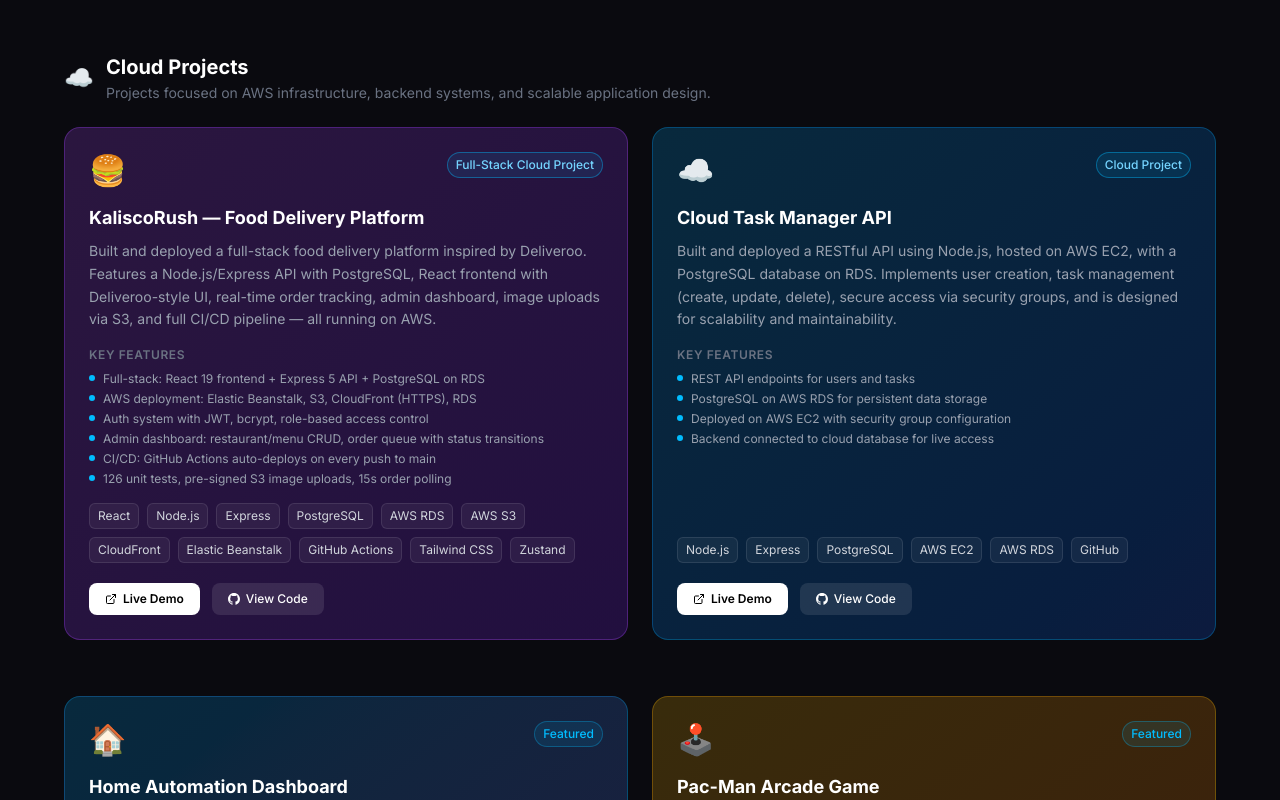
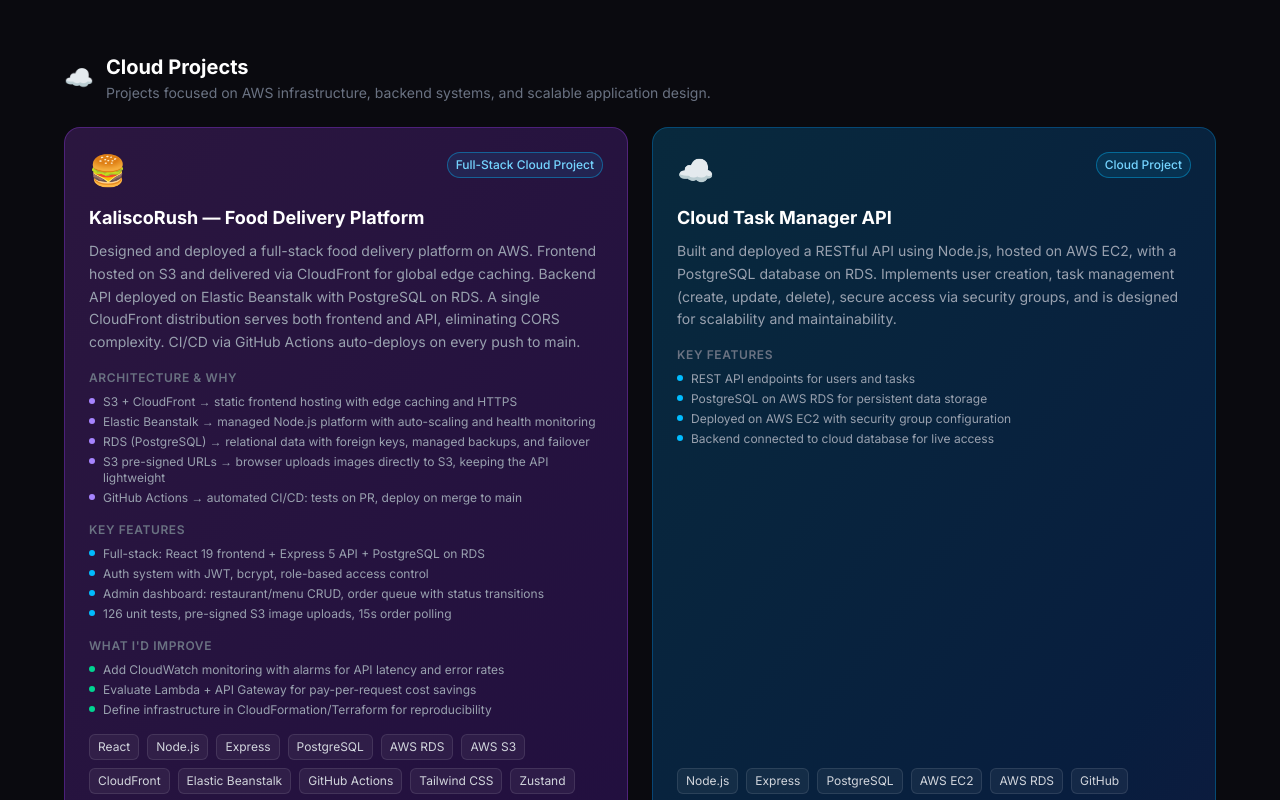
Before and after one commit to karlonugha/portfolio, a React (Vite) app: page / in a window 1280 px wide. Shown: the part 3600-4400 px from the top of the page. Built offline with nearby package versions, Linux system fonts and the light colour scheme.

Commit message:
feat: add architecture section and improvements to KaliscoRush project card

```diff
--- a/src/components/Projects.jsx
+++ b/src/components/Projects.jsx
@@ -48,7 +48,7 @@ export default function Projects() {
         {rest.length > 0 && (
           <div className="grid sm:grid-cols-2 lg:grid-cols-3 gap-6">
             {rest.map(p => (
-              <ProjectCard key={p.title} project={p} small />
+              <ProjectCard key={p.title} project={p} />
             ))}
           </div>
         )}
@@ -57,7 +57,7 @@ export default function Projects() {
   )
 }
 
-function ProjectCard({ project: p, small }) {
+function ProjectCard({ project: p }) {
   return (
     <div className={`relative bg-gradient-to-br ${p.color} border ${p.border} rounded-2xl p-6 card-hover flex flex-col ${p.comingSoon ? 'opacity-80' : ''}`}>
       {/* Badge */}
@@ -77,6 +77,21 @@ function ProjectCard({ project: p, small }) {
       <h3 className="text-white font-bold text-lg mb-2">{p.title}</h3>
       <p className="text-gray-400 text-sm leading-relaxed mb-4">{p.description}</p>
 
+      {/* Architecture */}
+      {p.architecture && (
+        <div className="mb-4">
+          <p className="text-gray-500 text-xs font-semibold uppercase tracking-wider mb-2">Architecture & Why</p>
+          <ul className="space-y-1">
+            {p.architecture.map(a => (
+              <li key={a} className="flex items-start gap-2 text-gray-400 text-xs">
+                <span className="w-1.5 h-1.5 rounded-full bg-violet-400 flex-shrink-0 mt-1" />
+                {a}
+              </li>
+            ))}
+          </ul>
+        </div>
+      )}
+
       {/* Key Features */}
       {p.keyFeatures && (
         <div className="mb-4">
@@ -86,6 +101,21 @@ function ProjectCard({ project: p, small }) {
               <li key={f} className="flex items-start gap-2 text-gray-400 text-xs">
                 <span className="w-1.5 h-1.5 rounded-full bg-sky-400 flex-shrink-0 mt-1" />
                 {f}
+              </li>
+            ))}
+          </ul>
+        </div>
+      )}
+
+      {/* Improvements */}
+      {p.improvements && (
+        <div className="mb-4">
+          <p className="text-gray-500 text-xs font-semibold uppercase tracking-wider mb-2">What I'd Improve</p>
+          <ul className="space-y-1">
+            {p.improvements.map(imp => (
+              <li key={imp} className="flex items-start gap-2 text-gray-400 text-xs">
+                <span className="w-1.5 h-1.5 rounded-full bg-emerald-400 flex-shrink-0 mt-1" />
+                {imp}
               </li>
             ))}
           </ul>
--- a/src/data/portfolio.js
+++ b/src/data/portfolio.js
@@ -42,14 +42,24 @@ export const skills = [
 export const projects = [
   {
     title: 'KaliscoRush — Food Delivery Platform',
-    description: 'Built and deployed a full-stack food delivery platform inspired by Deliveroo. Features a Node.js/Express API with PostgreSQL, React frontend with Deliveroo-style UI, real-time order tracking, admin dashboard, image uploads via S3, and full CI/CD pipeline — all running on AWS.',
+    description: 'Designed and deployed a full-stack food delivery platform on AWS. Frontend hosted on S3 and delivered via CloudFront for global edge caching. Backend API deployed on Elastic Beanstalk with PostgreSQL on RDS. A single CloudFront distribution serves both frontend and API, eliminating CORS complexity. CI/CD via GitHub Actions auto-deploys on every push to main.',
+    architecture: [
+      'S3 + CloudFront → static frontend hosting with edge caching and HTTPS',
+      'Elastic Beanstalk → managed Node.js platform with auto-scaling and health monitoring',
+      'RDS (PostgreSQL) → relational data with foreign keys, managed backups, and failover',
+      'S3 pre-signed URLs → browser uploads images directly to S3, keeping the API lightweight',
+      'GitHub Actions → automated CI/CD: tests on PR, deploy on merge to main',
+    ],
     keyFeatures: [
       'Full-stack: React 19 frontend + Express 5 API + PostgreSQL on RDS',
-      'AWS deployment: Elastic Beanstalk, S3, CloudFront (HTTPS), RDS',
       'Auth system with JWT, bcrypt, role-based access control',
       'Admin dashboard: restaurant/menu CRUD, order queue with status transitions',
-      'CI/CD: GitHub Actions auto-deploys on every push to main',
       '126 unit tests, pre-signed S3 image uploads, 15s order polling',
+    ],
+    improvements: [
+      'Add CloudWatch monitoring with alarms for API latency and error rates',
+      'Evaluate Lambda + API Gateway for pay-per-request cost savings',
+      'Define infrastructure in CloudFormation/Terraform for reproducibility',
     ],
     tech: ['React', 'Node.js', 'Express', 'PostgreSQL', 'AWS RDS', 'AWS S3', 'CloudFront', 'Elastic Beanstalk', 'GitHub Actions', 'Tailwind CSS', 'Zustand'],
     live: 'https://d3801nx5humfo6.cloudfront.net',
```
Also changed, not shown: 1 other file (tests, documents, lock files or other folders).
